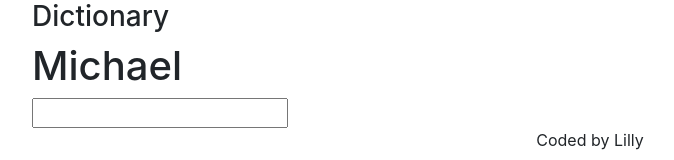
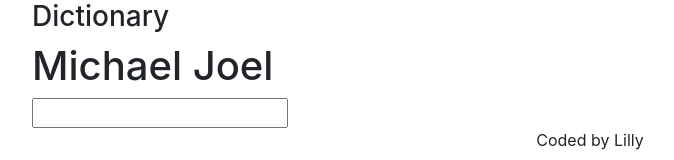
Before and after one commit to Lillymar/dictionary, a React (Create React App) app: page / in a window 1280 px wide. Shown: the top 160 px of the page, without its empty margins (50-724 px from the left). Built offline with nearby package versions, Linux system fonts and the light colour scheme.

Commit message:
added name

```diff
--- a/src/App.js
+++ b/src/App.js
@@ -7,7 +7,7 @@ function App() {
       <div className='container'>
       <header className="App-header">
        <h3> Dictionary</h3>
-       <h1> Michael</h1>
+       <h1> Michael Joel</h1>
 </header>
 <main>
   <Dictionary/>
```
